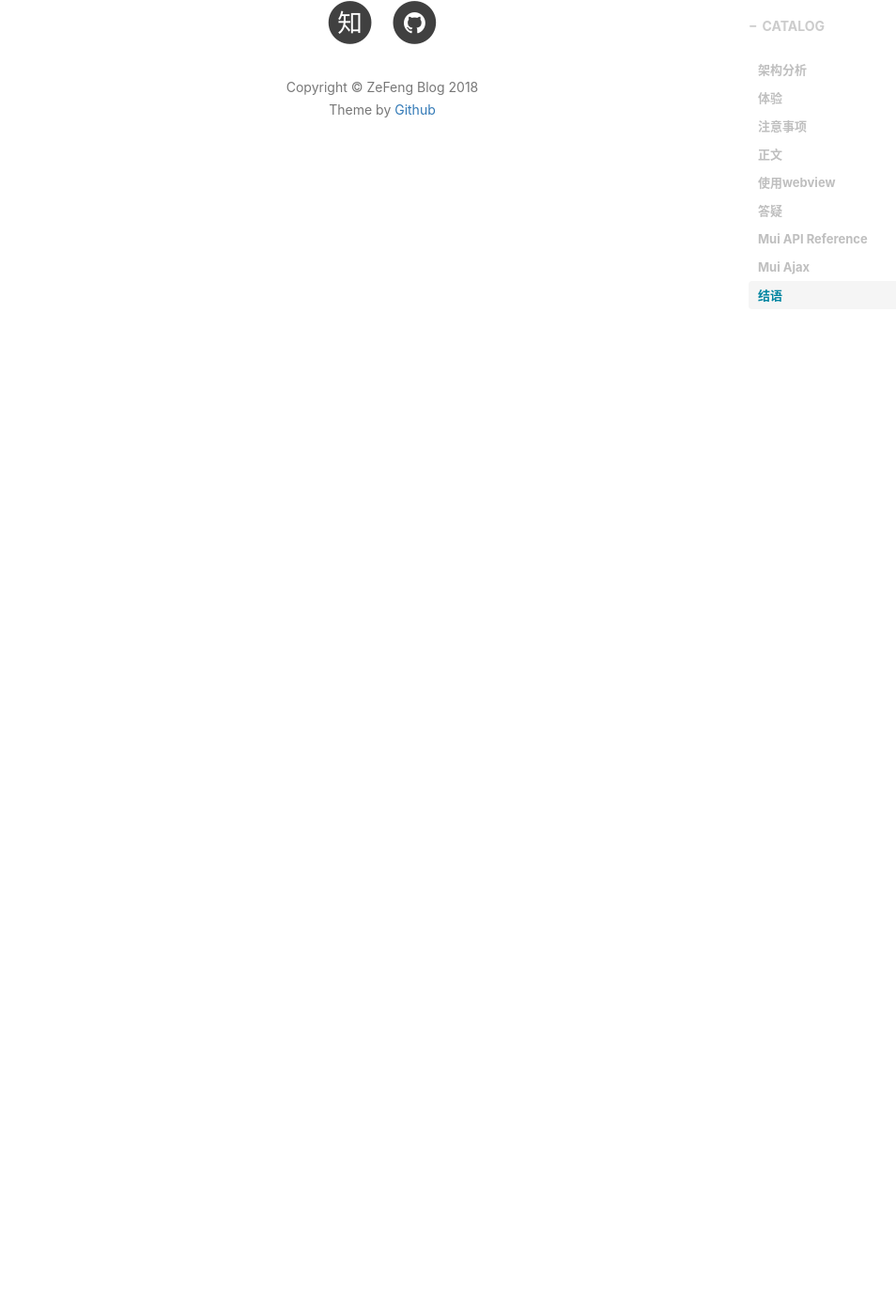
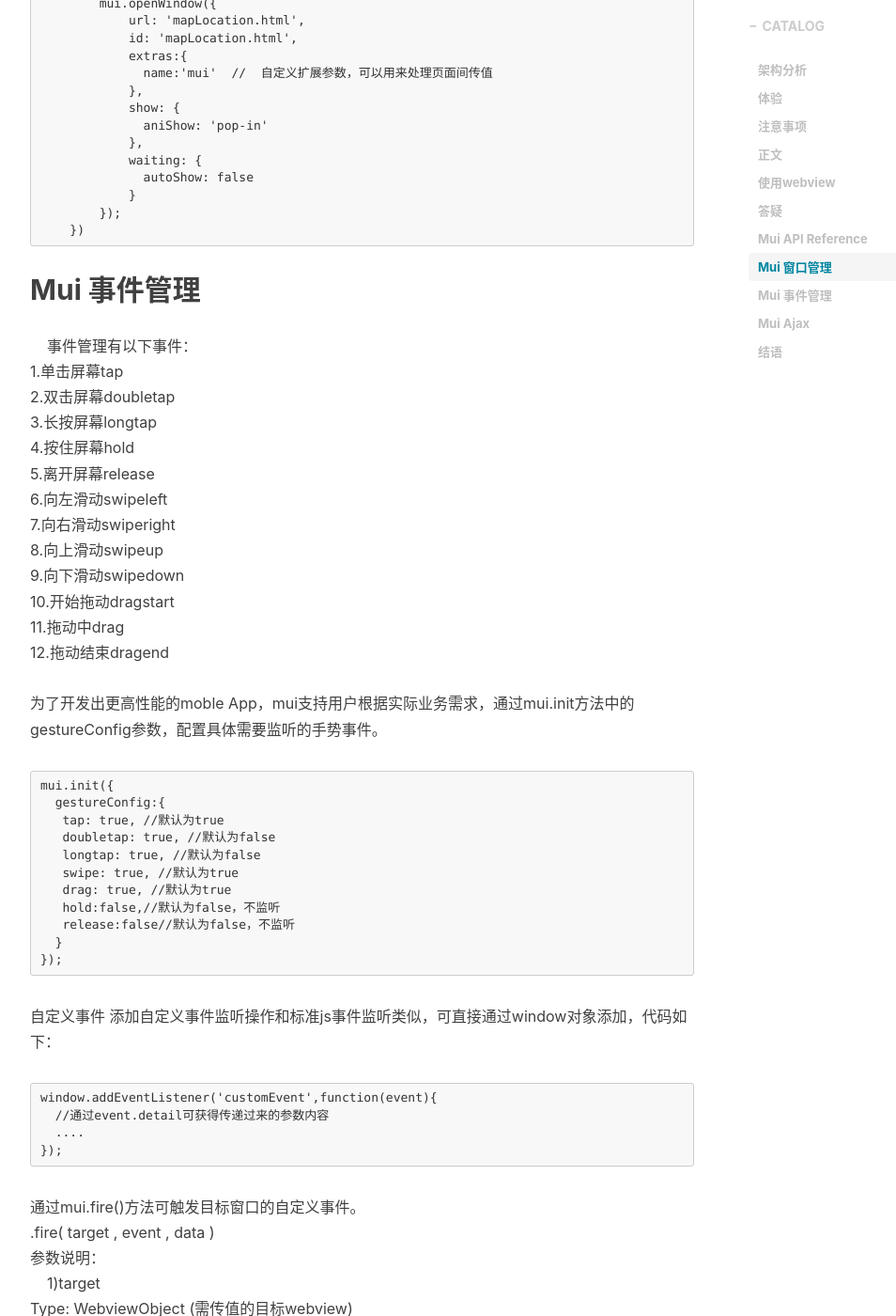
Before and after one commit to 00feng00/00feng00.github.io, a Jekyll site: the page built from _posts/2018-11-18-mui-instructions.markdown, in a window 1280 px wide and 1400 px high, scrolled down 11863 px. Shown: the whole window at 94% size, without its empty margins (233-1187 px from the left). Built offline with Jekyll 4.4.1, drawn with Linux system fonts in a browser that asks for light colours; nearby versions of some CDN libraries; comment, search, counter and statistics services are not loaded; before the commit the page ends 12084 px from its top, so only the background shows below that; some of the changed text lies outside the part shown.

Commit message:
Update 2018-11-18-mui-instructions.markdown

````diff
--- a/_posts/2018-11-18-mui-instructions.markdown
+++ b/_posts/2018-11-18-mui-instructions.markdown
@@ -167,7 +167,134 @@
 <br/>
 <br/>
 上面的接口参考，我们可以把例子拉下来就可以运行的拉，但是记得一点，这些接口要使用mui打包才能使用。<br/>
-如果是在邮我行上发布的，我们还是得使用上面的例子。<br/>
+如果是在邮我行上发布的，我们还是得使用上面调用邮我行的例子。<br/>
+
+## Mui 窗口管理
+Mui 窗口管理包括5个部分，分别是：<br/>
+1.页面初始化<br/>
+2.创建子页面<br/>
+3.打开新页面<br/>
+4.关闭页面<br/>
+5.预加载<br/>
+<br/>
+
+从一个页面点击链接跳转到另一个页面,这是我们会经常使用到的。<br/>
+mui的思路是：单webview只承载单个页面的dom，减少dom层级及页面大小；<br/>
+页面切换使用原生动画，将最耗性能的部分交给原生实现.<br/>
+<br/>
+这里我们讲一个例子，加深大家的理解：<br/>
+html:<br/>
+```
+<li class="mui-table-view-cell" id="muiLocationDom">
+    <a id="location" class="mui-navigate-right">页面跳转</a>
+</li>
+```
+js:<br/>
+```
+    document.getElementById('location').addEventListener('tap', function() {
+	mui.openWindow({
+	    url: 'mapLocation.html',
+	    id: 'mapLocation.html',
+	    extras:{
+	      name:'mui'  //  自定义扩展参数，可以用来处理页面间传值
+	    },
+	    show: {
+	      aniShow: 'pop-in'
+	    },
+	    waiting: {
+              autoShow: false
+	    }
+	});
+    })
+```
+## Mui 事件管理
+&nbsp;&nbsp;&nbsp;&nbsp;事件管理有以下事件：<br/>
+1.单击屏幕tap<br/>
+2.双击屏幕doubletap<br/>
+3.长按屏幕longtap<br/>
+4.按住屏幕hold<br/>
+5.离开屏幕release<br/>
+6.向左滑动swipeleft<br/>
+7.向右滑动swiperight<br/>
+8.向上滑动swipeup<br/>
+9.向下滑动swipedown<br/>
+10.开始拖动dragstart<br/>
+11.拖动中drag<br/>
+12.拖动结束dragend<br/>
+<br/>
+为了开发出更高性能的moble App，mui支持用户根据实际业务需求，通过mui.init方法中的gestureConfig参数，配置具体需要监听的手势事件。<br/>
+```
+mui.init({
+  gestureConfig:{
+   tap: true, //默认为true
+   doubletap: true, //默认为false
+   longtap: true, //默认为false
+   swipe: true, //默认为true
+   drag: true, //默认为true
+   hold:false,//默认为false，不监听
+   release:false//默认为false，不监听
+  }
+});
+```
+自定义事件
+添加自定义事件监听操作和标准js事件监听类似，可直接通过window对象添加，代码如下：<br/>
+```
+window.addEventListener('customEvent',function(event){
+  //通过event.detail可获得传递过来的参数内容
+  ....
+});
+```
+通过mui.fire()方法可触发目标窗口的自定义事件。<br />
+.fire( target , event , data ) <br />
+参数说明：<br />
+&nbsp;&nbsp;&nbsp;&nbsp;1)target<br />
+Type: WebviewObject (需传值的目标webview)<br />
+&nbsp;&nbsp;&nbsp;&nbsp;2)event<br />
+Type: String 自定义事件名称<br />
+&nbsp;&nbsp;&nbsp;&nbsp;3)data
+&nbsp;&nbsp;Type: JSON json格式的数据<br />
+<br />
+具体例子：<br />
+列表逻辑：<br />
+```
+//初始化预加载详情页面
+mui.init({
+  preloadPages:[{
+    id:'detail.html',
+    url:'detail.html'
+  }
+  ]
+});
+
+var detailPage = null;
+//添加列表项的点击事件
+mui('.mui-content').on('tap', 'a', function(e) {
+  var id = this.getAttribute('id');
+  //获得详情页面
+  if(!detailPage){
+    detailPage = plus.webview.getWebviewById('detail.html');
+  }
+  //触发详情页面的newsId事件
+  mui.fire(detailPage,'newsId',{
+    id:id
+  });
+//打开详情页面
+  mui.openWindow({
+    id:'detail.html'
+  });
+});
+```
+<br />
+详情逻辑:<br />
+```
+//添加newId自定义事件监听
+window.addEventListener('newsId',function(event){
+  //获得事件参数
+  var id = event.detail.id;
+  //根据id向服务器请求新闻详情
+  .....
+});
+```
 
 ## Mui Ajax
 
````
